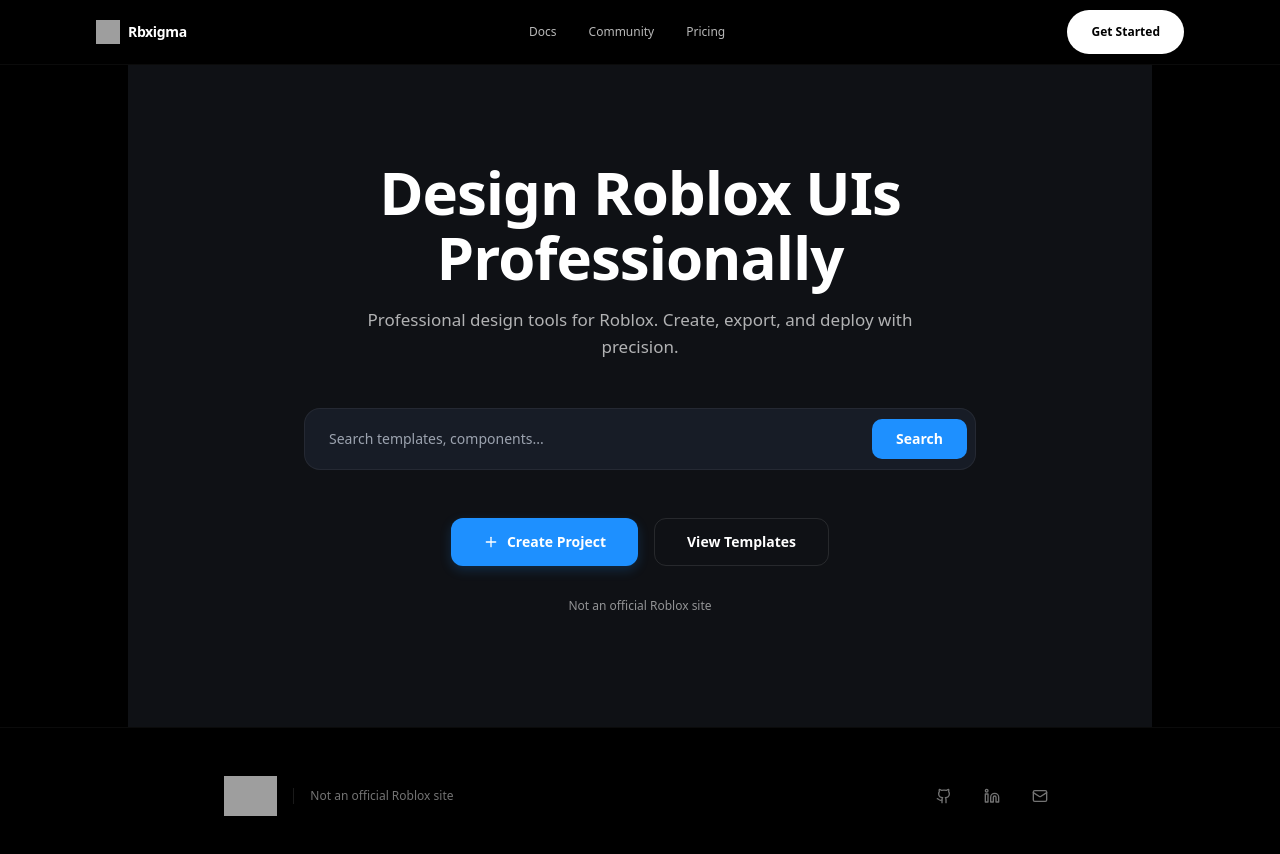
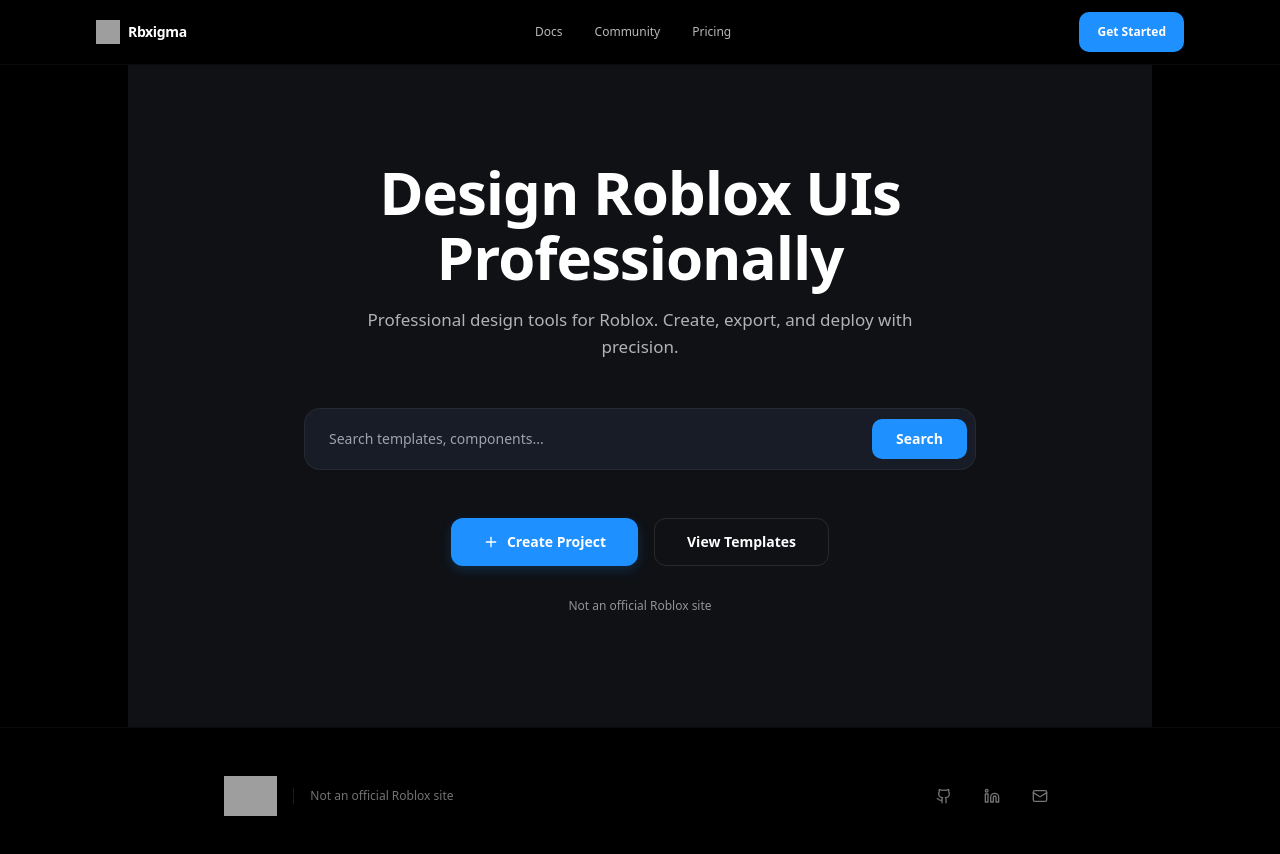
Before and after one commit to Robux-genefrddddd/rxdsddz, a React (Vite) app: page / in a window 1280 px wide. Shown: the top 854 px of the page. Built offline with nearby package versions, Linux system fonts and the light colour scheme; grey boxes are pictures that could not be loaded.

Commit message:
Update navbar Get Started button - make it blue and smaller
cgen-c0bdab359fe64afca3589596fb207425

```diff
--- a/client/pages/Index.tsx
+++ b/client/pages/Index.tsx
@@ -51,8 +51,16 @@ export default function Index() {
           {/* CTA */}
           <Link
             to="/editor"
-            className="px-6 font-semibold text-xs text-black bg-white hover:bg-neutral-100 transition-colors"
-            style={{ height: '44px', display: 'flex', alignItems: 'center', borderRadius: '999px' }}
+            className="font-semibold text-xs text-white hover:opacity-90 transition-opacity"
+            style={{
+              height: '40px',
+              display: 'flex',
+              alignItems: 'center',
+              borderRadius: '10px',
+              paddingLeft: '18px',
+              paddingRight: '18px',
+              backgroundColor: '#1E90FF'
+            }}
           >
             Get Started
           </Link>
```
